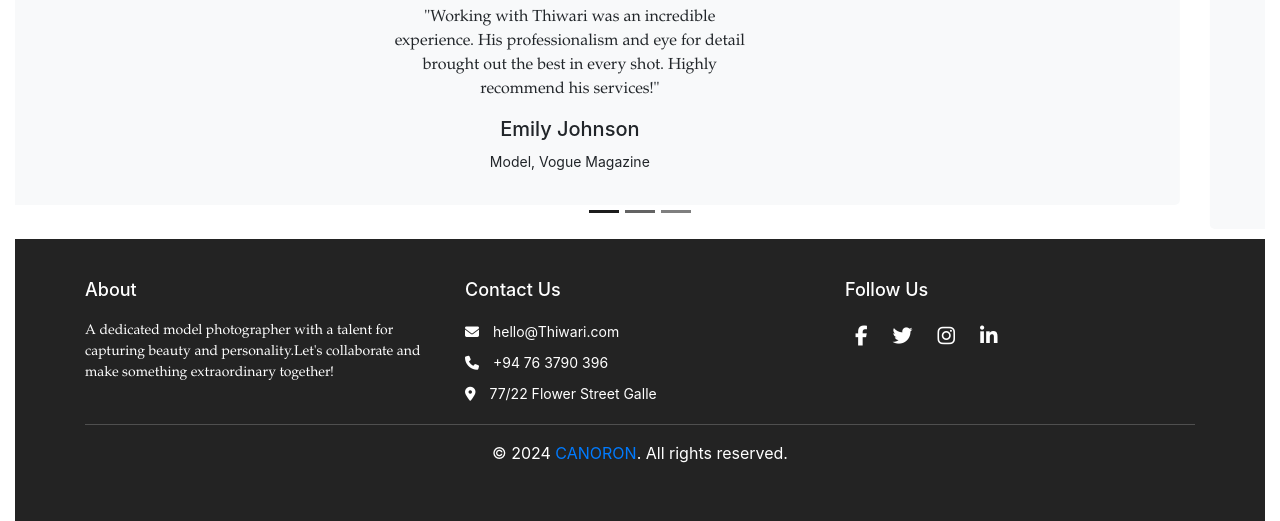
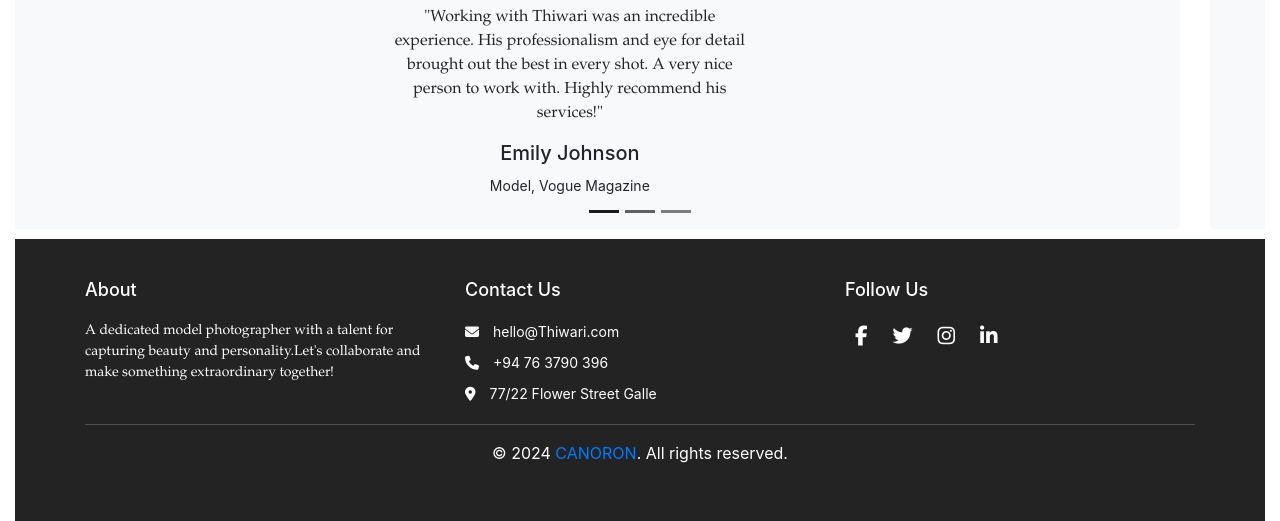
Before and after one commit to Chethy100/26716-NSBM, a plain HTML site: page index.html in a window 1280 px wide. Shown: the part 2354-2875 px from the top of the page. Drawn offline with nearby package versions, Linux system fonts and the light colour scheme.

Commit message:
index.html

```diff
--- a/index.html
+++ b/index.html
@@ -197,7 +197,7 @@
         <div class="carousel-item active">
             <div class="testimonial">
                 <img src="https://canoron.sirv.com/Trendzo/Client1.jpg" alt="Client Photo">
-                <p class="col-4 offset-4 mb-3">"Working with Thiwari was an incredible experience. His professionalism and eye for detail brought out the best in every shot. Highly recommend his services!"</p>
+                <p class="col-4 offset-4 mb-3">"Working with Thiwari was an incredible experience. His professionalism and eye for detail brought out the best in every shot. A very nice person to work with. Highly recommend his services!"</p>
                 <h5>Emily Johnson</h5>
                 <small>Model, Vogue Magazine</small>
             </div>
```
